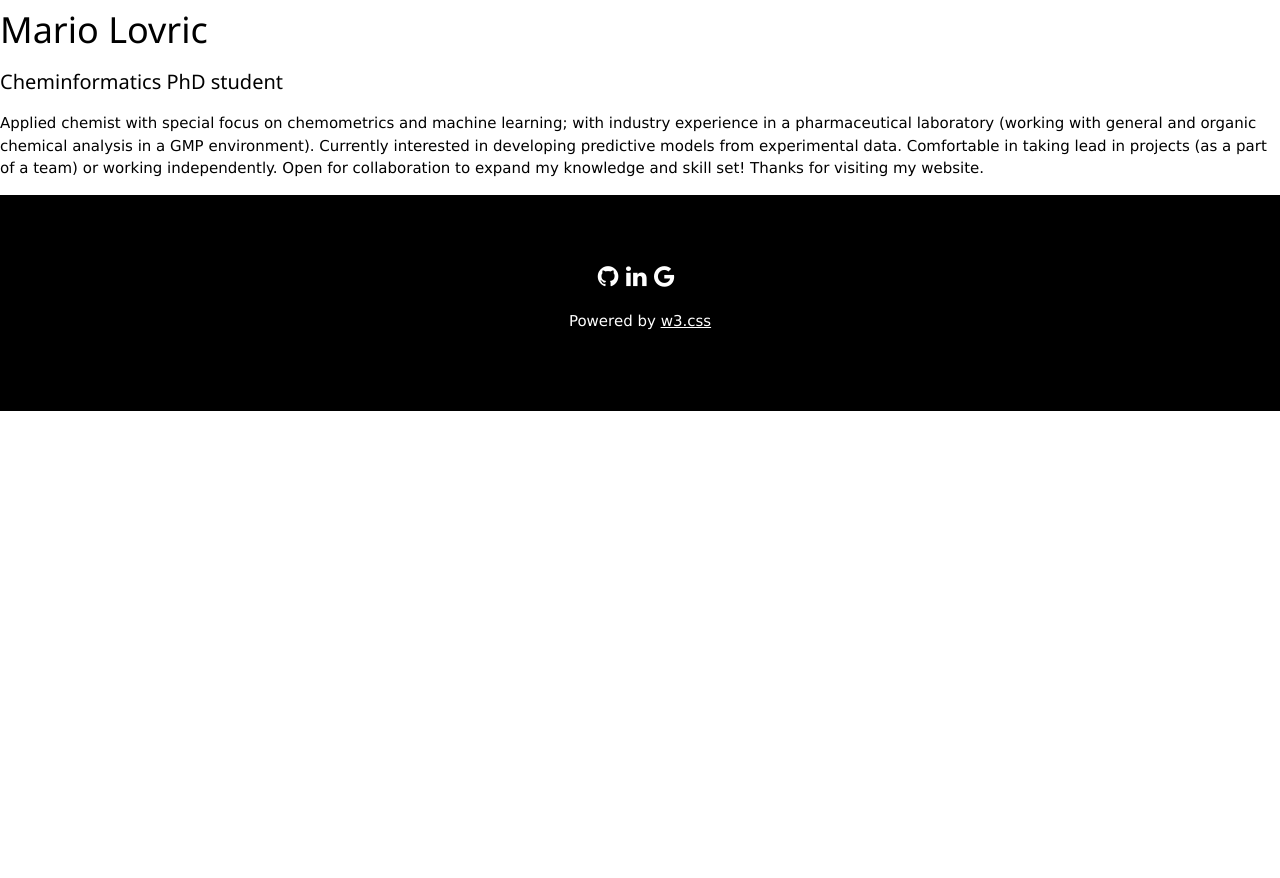
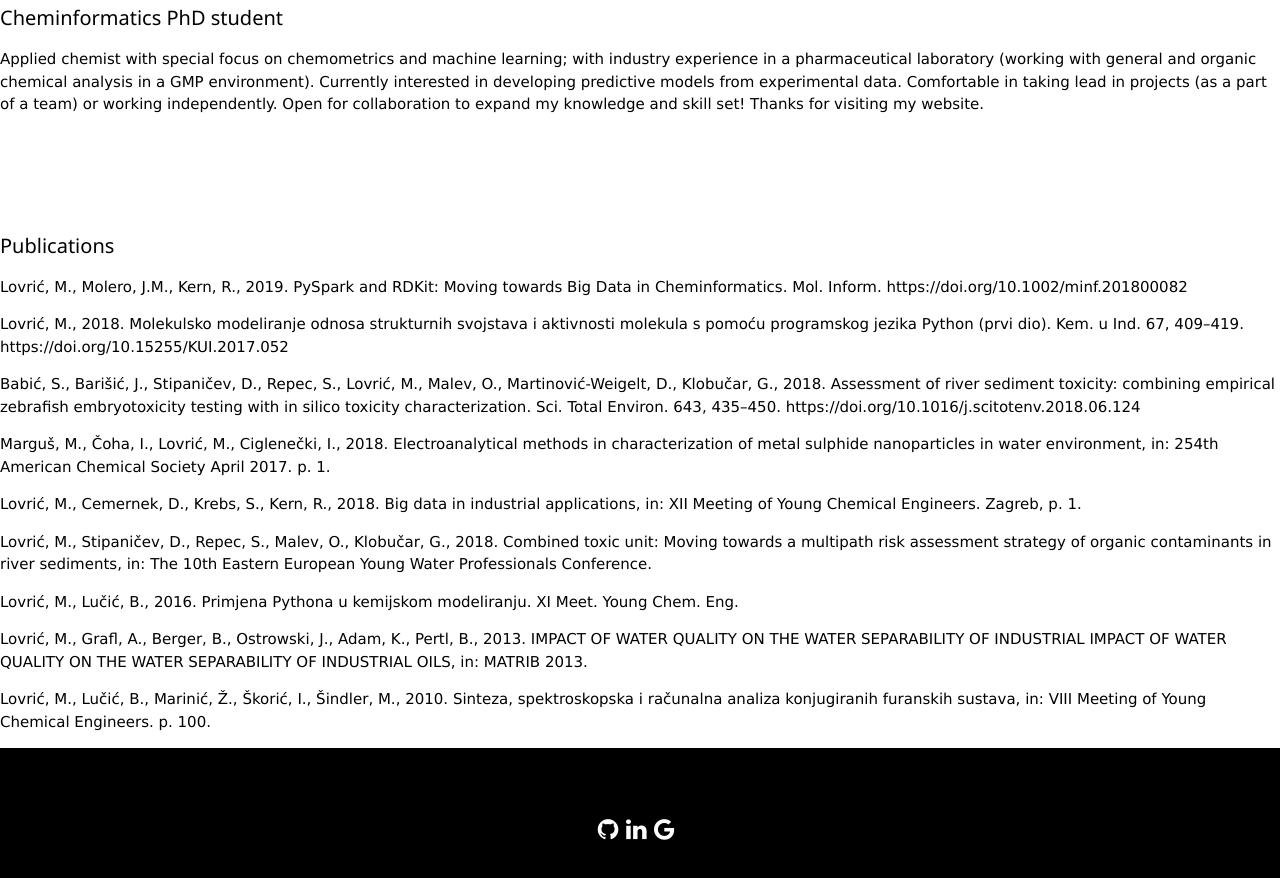
Before and after one commit to mariolovric/mariolovric.github.io, a plain HTML site: page index.html in a window 1280 px wide. Shown: the part 312-1190 px from the top of the page. Before the commit the page ends 800 px from the top, so only its background shows below. Drawn offline with nearby package versions, Linux system fonts and the light colour scheme; some icons are missing.

Commit message:
Update index.html

```diff
--- a/index.html
+++ b/index.html
@@ -25,7 +25,7 @@
 
 		<div class="left">
 		  <img class="profile-picture" src="lovric_2.jpg" width="200"/>
-		  <h1 class="name">Mario Lovric</h1>
+
 		  <h4 class="subtitle">Cheminformatics PhD student</h4>
 		</div>
 
@@ -42,8 +42,24 @@
 		</div>
 
 		</section>
-
-
+		<br>
+		<br>
+		<br>
+		<br>
+		<div class="right">
+		   <h4 class="subtitle">Publications</h4>
+		   <p class="science" align=right>
+			<p>Lovrić, M., Molero, J.M., Kern, R., 2019. PySpark and RDKit: Moving towards Big Data in Cheminformatics. Mol. Inform. https://doi.org/10.1002/minf.201800082
+			<p>Lovrić, M., 2018. Molekulsko modeliranje odnosa strukturnih svojstava i aktivnosti molekula s pomoću programskog jezika Python (prvi dio). Kem. u Ind. 67, 409–419. https://doi.org/10.15255/KUI.2017.052
+			<p>Babić, S., Barišić, J., Stipaničev, D., Repec, S., Lovrić, M., Malev, O., Martinović-Weigelt, D., Klobučar, G., 2018. Assessment of river sediment toxicity: combining empirical zebrafish embryotoxicity testing with in silico toxicity characterization. Sci. Total Environ. 643, 435–450. https://doi.org/10.1016/j.scitotenv.2018.06.124
+			<p>Marguš, M., Čoha, I., Lovrić, M., Ciglenečki, I., 2018. Electroanalytical methods in characterization of metal sulphide nanoparticles in water environment, in: 254th American Chemical Society April 2017. p. 1.
+			<p>Lovrić, M., Cemernek, D., Krebs, S., Kern, R., 2018. Big data in industrial applications, in: XII Meeting of Young Chemical Engineers. Zagreb, p. 1.
+			<p>Lovrić, M., Stipaničev, D., Repec, S., Malev, O., Klobučar, G., 2018. Combined toxic unit: Moving towards a multipath risk assessment strategy of organic contaminants in river sediments, in: The 10th Eastern European Young Water Professionals Conference.
+			<p>Lovrić, M., Lučić, B., 2016. Primjena Pythona u kemijskom modeliranju. XI Meet. Young Chem. Eng.
+			<p>Lovrić, M., Grafl, A., Berger, B., Ostrowski, J., Adam, K., Pertl, B., 2013. IMPACT OF WATER QUALITY ON THE WATER SEPARABILITY OF INDUSTRIAL IMPACT OF WATER QUALITY ON THE WATER SEPARABILITY OF INDUSTRIAL OILS, in: MATRIB 2013.
+			<p>Lovrić, M., Lučić, B., Marinić, Ž., Škorić, I., Šindler, M., 2010. Sinteza, spektroskopska i računalna analiza konjugiranih furanskih sustava, in: VIII Meeting of Young Chemical Engineers. p. 100.
+	       </p>
+		</div>
 		 <!-- Footer -->
 		<footer class="w3-container w3-padding-64 w3-center w3-black w3-xlarge">
 		  <a href="https://github.com/mariolovric"><i class="fa fa-github"></i></a>
@@ -51,9 +67,6 @@
 		  <a href="https://scholar.google.hr/citations?user=vJxd-xAAAAAJ&hl=en"><i class="fa fa-google"></i></a>
 		  <a href="https://www.researchgate.net/profile/Mario_Lovric"><i class="fa fa-researchgate"></i></a>
 
-		  <p class="w3-medium">
-			Powered by <a href="https://www.w3schools.com/w3css/default.asp" target="_blank">w3.css</a>
-		  </p>
 		</footer>
 
 
```
